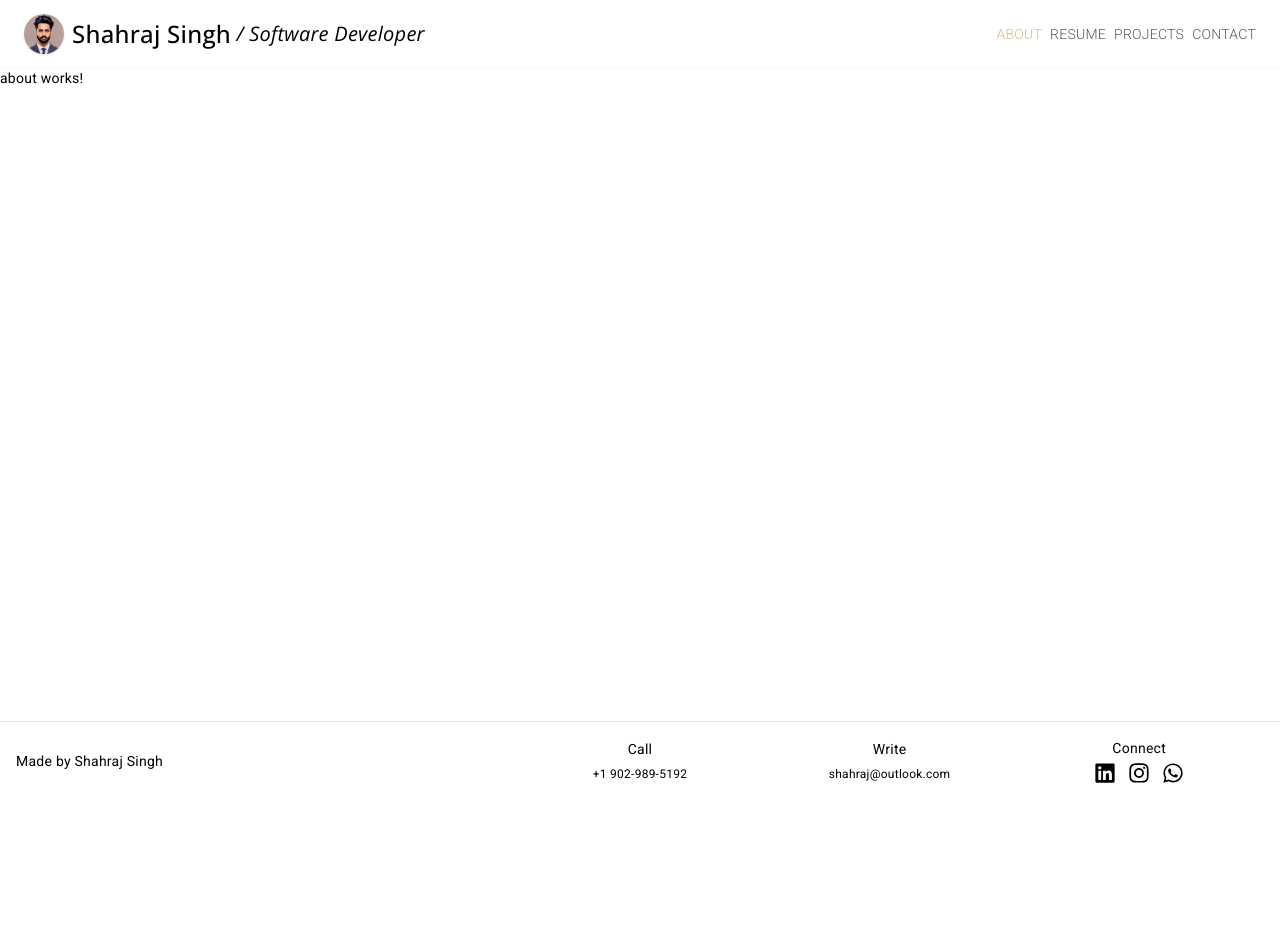
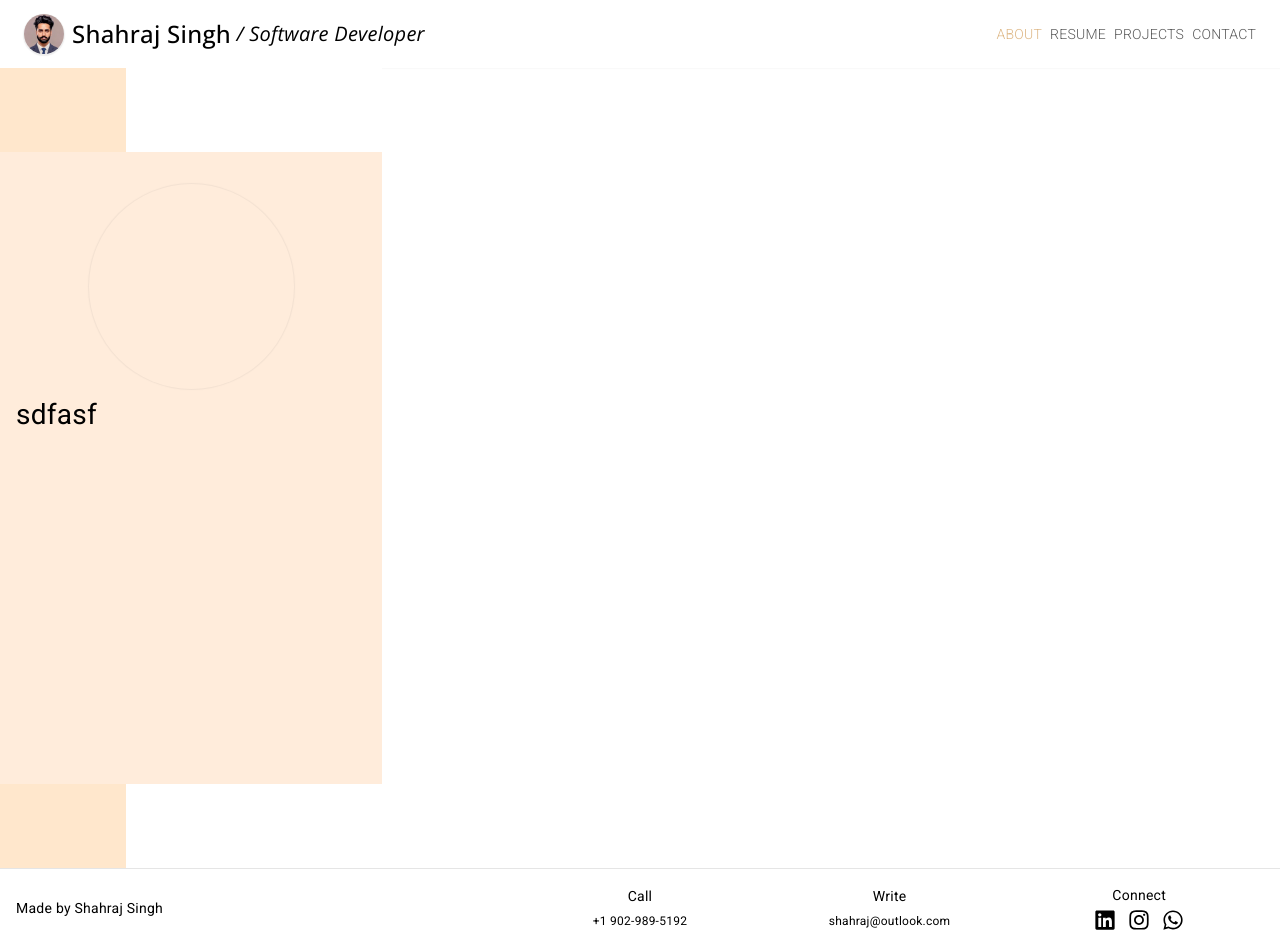
Before and after one commit to shahrajsingh/portfolio, an Angular app: page /about in a window 1280 px wide. Before the commit the page ends 800 px from the top, so only its background shows below. Built offline with nearby package versions, Linux system fonts and the light colour scheme.

Commit message:
dud commit

```diff
--- a/src/app/app.component.scss
+++ b/src/app/app.component.scss
@@ -1,3 +1,4 @@
 .router-container{
     flex-grow: 1;
+    display: flex;
 }
--- a/src/app/components/infocard/infocard.component.html
+++ b/src/app/components/infocard/infocard.component.html
@@ -1 +1,9 @@
-<p>infocard works!</p>
+<div class="card-container">
+    <div class="avatar-container">
+
+    </div>
+
+    <p class="header">
+        sdfasf
+    </p>
+</div>
--- a/src/app/components/infocard/infocard.component.scss
+++ b/src/app/components/infocard/infocard.component.scss
@@ -0,0 +1,20 @@
+.card-container{
+    height: 600px;
+    width: 350px;
+    padding: 1rem;
+    //border: 1px solid red;
+    background-color: rgb(255 236 219);
+}
+
+.avatar-container{
+    margin: 1rem auto;
+    height: 205px;
+    width: 205px;
+    border-radius: 50%;
+    //border: 1px solid green;
+    box-shadow: 0px 0px 1px 1px rgba($color: #7e7e7e, $alpha: 0.1);
+}
+
+.header{
+    font-size: 28px;
+}
--- a/src/app/pages/about/about.component.html
+++ b/src/app/pages/about/about.component.html
@@ -1 +1,3 @@
-<p>about works!</p>
+<div class="about-container">
+    <app-infocard></app-infocard>
+</div>
--- a/src/app/pages/about/about.component.scss
+++ b/src/app/pages/about/about.component.scss
@@ -0,0 +1,7 @@
+.about-container{
+    height: 100vh;
+    background: linear-gradient(90deg, rgb(255 231 204) 33%, rgba(255,255,255,1) 33%);
+    display: flex;
+    justify-content: center;
+    align-items: center;
+}
```
